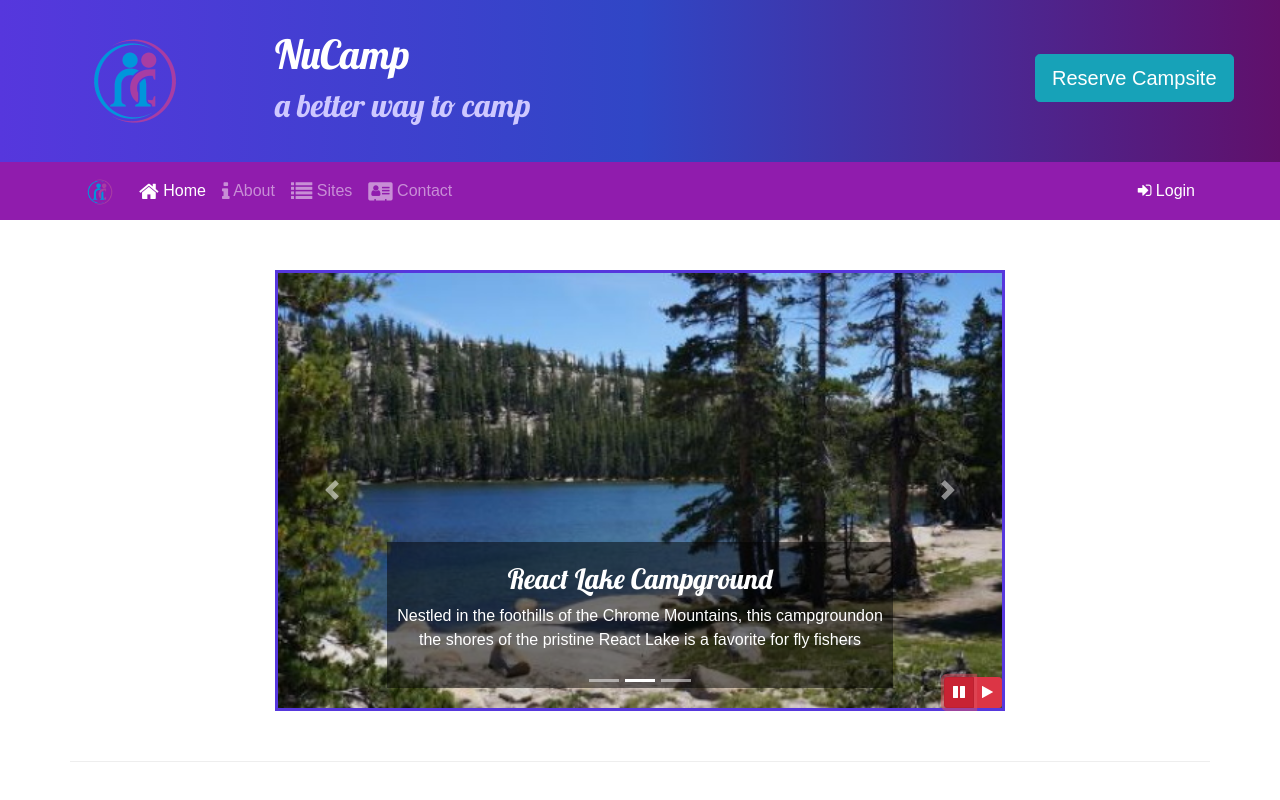
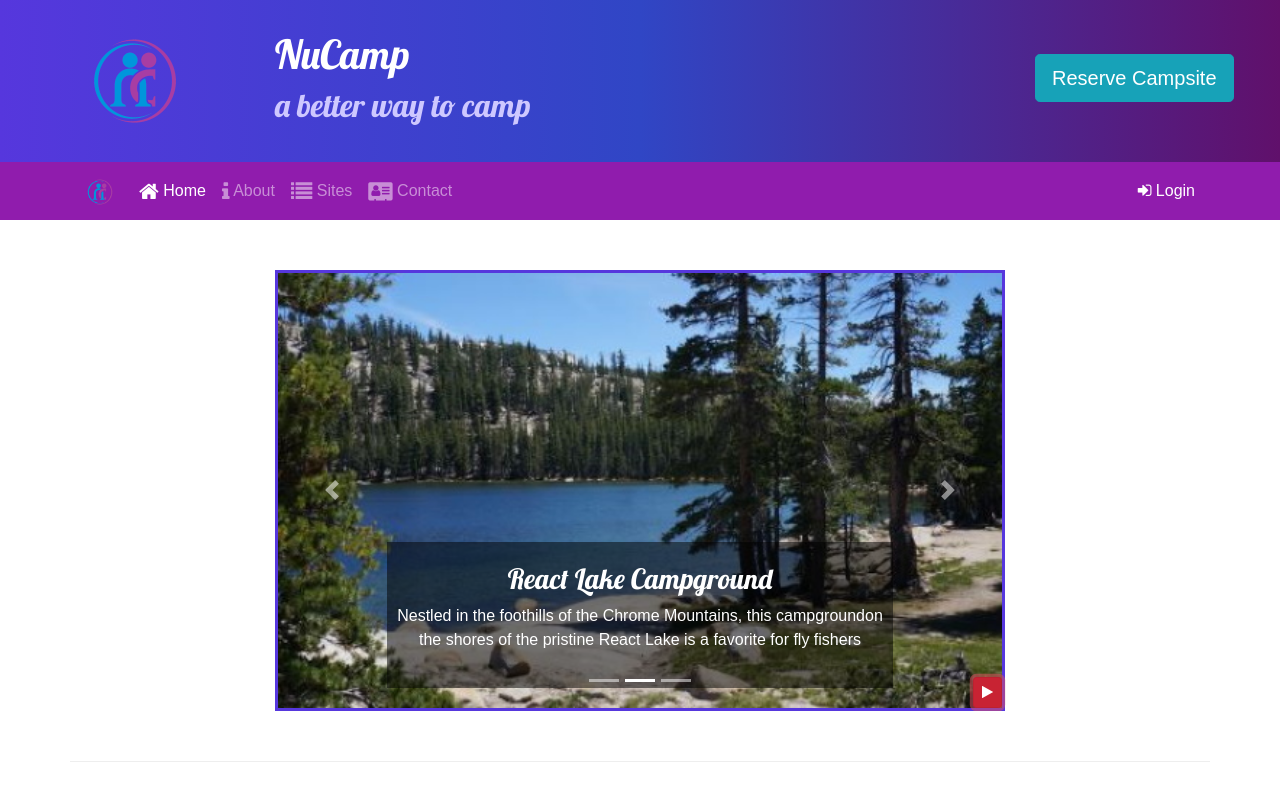
Before and after one commit to NCunningham12/NuCampSite, a website: page index.html in a window 1280 px wide. Both pictures are taken after a click on the button 959 px from the left and 692 px from the top of the page. Shown: the top 800 px of the page. Drawn offline with nearby package versions, Linux system fonts and the light colour scheme.

Commit message:
Changed the carousel button group to toggle button with JQuery

```diff
--- a/index.html
+++ b/index.html
@@ -189,14 +189,9 @@
                         <span class="carousel-control-next-icon"></span>
                         <span class="sr-only">Next</span>
                     </a>
-                    <div class="btn-group" id="carouselButton">
-                        <button class="btn btn-danger btn-sm" id="carouselPause">
-                            <i class="fa fa-pause"></i>
-                        </button>
-                        <button class="btn btn-danger btn-sm">
-                            <i class="fa fa-play"></i>
-                        </button>
-                    </div>
+                    <button class="btn btn-danger btn-sm" id="carouselButton">
+                        <i class="fa fa-pause"></i>
+                    </button>
                 </div>
             </div>
         </div>
@@ -282,12 +277,18 @@
     <script>
         $(function() {
             $(".carousel").carousel( { interval: 2000 } );
-            $("#carouselPause").click(function(){
-                $(".carousel").carousel("pause");
+            $("#carouselButton").click(function(){
+                if ($("#carouselButton").children("i").hasClass("fa-pause")) {
+                    $(".carousel").carousel("pause");
+                    $("#carouselButton").children("i").removeClass("fa-pause");
+                    $("#carouselButton").children("i").addClass("fa-play");
+                } else {
+                    $(".carousel").carousel("cycle");
+                    $("#carouselButton").children("i").removeClass("fa-play");
+                    $("#carouselButton").children("i").addClass("fa-pause");
+                }
             });
-            $("#carouselPlay").click(function(){
-                $(".carousel").carousel("cycle");
-            });
+
         });
     </script>
 
```
